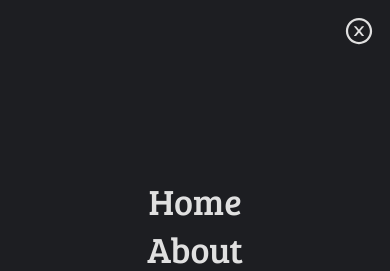
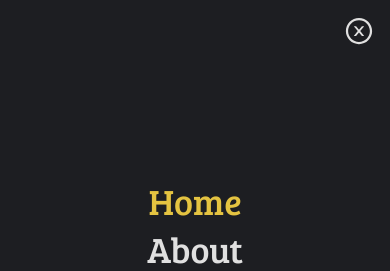
Before and after one commit to stpkkk/Next.js-stpkkk-portfolio, a Next.js app: page / in a window 390 px wide. Both pictures are taken after a click on the button 359 px from the left and 31 px from the top of the page. Shown: the top 271 px of the page. Built offline with nearby package versions, Linux system fonts and the light colour scheme.

Commit message:
Nav add active link to mobile menu with usePathname hook

```diff
--- a/app/page.tsx
+++ b/app/page.tsx
@@ -9,7 +9,7 @@ const HomePage: React.FC = () => {
   const isMobile = useMobile();
 
   return (
-    <div className="flex_between w-full sm:gap-9 sm:flex-col flex_center">
+    <section className="flex_between w-full sm:gap-9 sm:flex-col flex_center">
       <div className="sm:p-2">
         <TypeAnimationComp />
         <h1 className="head_text sm:text-center sm:m-0">
@@ -26,7 +26,7 @@ const HomePage: React.FC = () => {
         height={400}
         className="rounded-lg sm:rounded-none"
       />
-    </div>
+    </section>
   );
 };
 
--- a/components/Nav.tsx
+++ b/components/Nav.tsx
@@ -1,6 +1,7 @@
 import React, { useState } from "react";
 import Link from "next/link";
 import { useMobile } from "@hooks/useMediaQuery";
+import { usePathname } from "next/navigation";
 import { FaHamburger } from "react-icons/fa";
 import { AiOutlineCloseCircle } from "react-icons/ai";
 import GithubCvLinks from "./GithubCvLinks";
@@ -14,6 +15,8 @@ const navLinks = [
 
 export const NavMobile: React.FC = () => {
   const [isMobileMenu, setIsMobileMenuOpen] = useState(false);
+
+  const pathname = usePathname();
 
   const handleToggleMobileMenu = () => {
     setIsMobileMenuOpen(prevState => !prevState);
@@ -38,7 +41,9 @@ export const NavMobile: React.FC = () => {
             key={link.path}
             href={link.path}
             as={link.path}
-            className="hover:text-secondary"
+            className={`${
+              pathname === link.path ? "text-secondary" : "text-primary"
+            }`}
             onClick={handleLinkClick}
           >
             {link.name}
```
